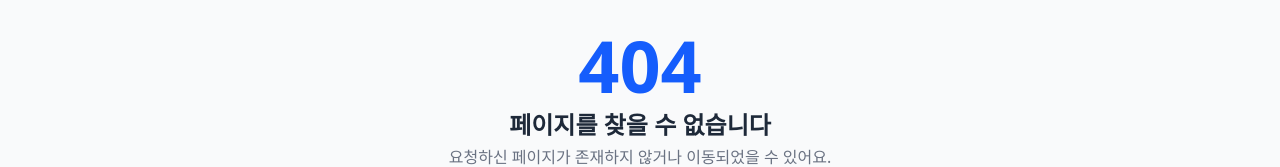
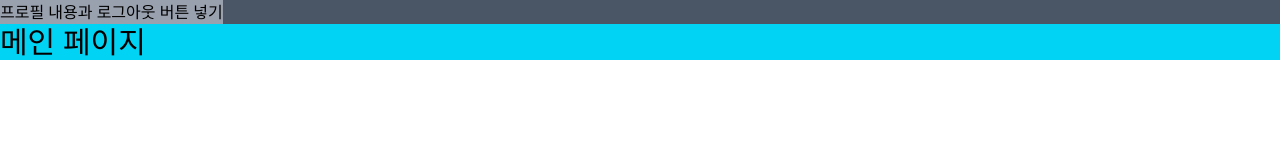
Before and after one commit to kimhyungkwan900/FirstProjShopMallReact, a React (Vite) app: page /admin in a window 1280 px wide. Shown: the top 167 px of the page. Built offline with nearby package versions, Linux system fonts and the light colour scheme; the HTML template or start-up script is replaced by a standard one.

Commit message:
2025-07-08 1715

```diff
--- a/src/layouts/AdminLayout.jsx
+++ b/src/layouts/AdminLayout.jsx
@@ -31,7 +31,8 @@ const AdminLayout = ({children})=>{
                     </div>
                 </div>
             </nav>
-            <main className="">
+            {/* 임시로 배경색 지정 */}
+            <main className="bg-cyan-400">
                 {children}
             </main>
         </>
--- a/src/pages/admin/AdminMainPage.jsx
+++ b/src/pages/admin/AdminMainPage.jsx
@@ -1,7 +1,12 @@
+import AdminLayout from "../../layouts/AdminLayout";
+
 const AdminMainPage = ()=>{
     return(
-        <>
-        </>
+        <AdminLayout>
+            <div className="text-3xl">
+                메인 페이지
+            </div>
+        </AdminLayout>
     );
 }
 export default AdminMainPage;
--- /dev/null
+++ b/src/pages/admin/productmanage/AdProductListPage.jsx
@@ -0,0 +1,8 @@
+const AdProductListPage = ()=>{
+    return(
+        <>
+            등록상품 리스트페이지
+        </>
+    );
+}
+export default AdProductListPage;
--- /dev/null
+++ b/src/pages/admin/productmanage/AdProductRegPage.jsx
@@ -0,0 +1,8 @@
+const AdProductRegPage = ()=>{
+    return(
+        <>
+            상품 등록 페이지
+        </>
+    );
+}
+export default AdProductRegPage;
--- /dev/null
+++ b/src/pages/admin/productmanage/AdProductUpdatePage.jsx
@@ -0,0 +1,8 @@
+const AdProductUpdatePage = ()=>{
+    return(
+        <>
+            등록상품 수정페이지
+        </>
+    );
+}
+export default AdProductUpdatePage;
--- a/src/router/admin/productmanage/ProductManageRoutes.jsx
+++ b/src/router/admin/productmanage/ProductManageRoutes.jsx
@@ -0,0 +1,26 @@
+import AdminMainPage from "../../../pages/admin/AdminMainPage";
+import AdProductListPage from "../../../pages/admin/productmanage/AdProductListPage";
+import AdProductUpdatePage from "../../../pages/admin/productmanage/AdProductUpdatePage";
+import AdProductRegPage from "../../../pages/admin/productmanage/AdProductRegPage"
+
+const ProductManageRouter = [
+    {
+        path: '/admin',
+        element: <AdminMainPage/>,
+    },
+    {
+        path: '/admin/products',
+        element: <AdProductListPage/>,
+    },
+    {
+        path: '/admin/products/:id',
+        element: <AdProductUpdatePage/>,
+    },
+    {
+        path: '/admin/products/add',
+        element: <AdProductRegPage/>,
+    },
+];
+
+
+export default ProductManageRouter;
--- a/src/router/router.jsx
+++ b/src/router/router.jsx
@@ -3,8 +3,10 @@ import productRoutes from './user/product/ProductRoutes';
 import loginRoutes from './member/login/LoginRouter';
 import NotFoundPage from '../pages/user/product/NotFoundPage';
 import MainPage from '../pages/MainPage';
+import productManageRoutes from './admin/productmanage/ProductManageRoutes';
 
 const router = createBrowserRouter([
+  ...productManageRoutes,
   ...productRoutes,
   ...loginRoutes,
   {
@@ -17,5 +19,4 @@ const router = createBrowserRouter([
   },
 ]);
 
-
 export default router
```
Also changed, not shown: 1 other file (tests, documents, lock files or other folders).
